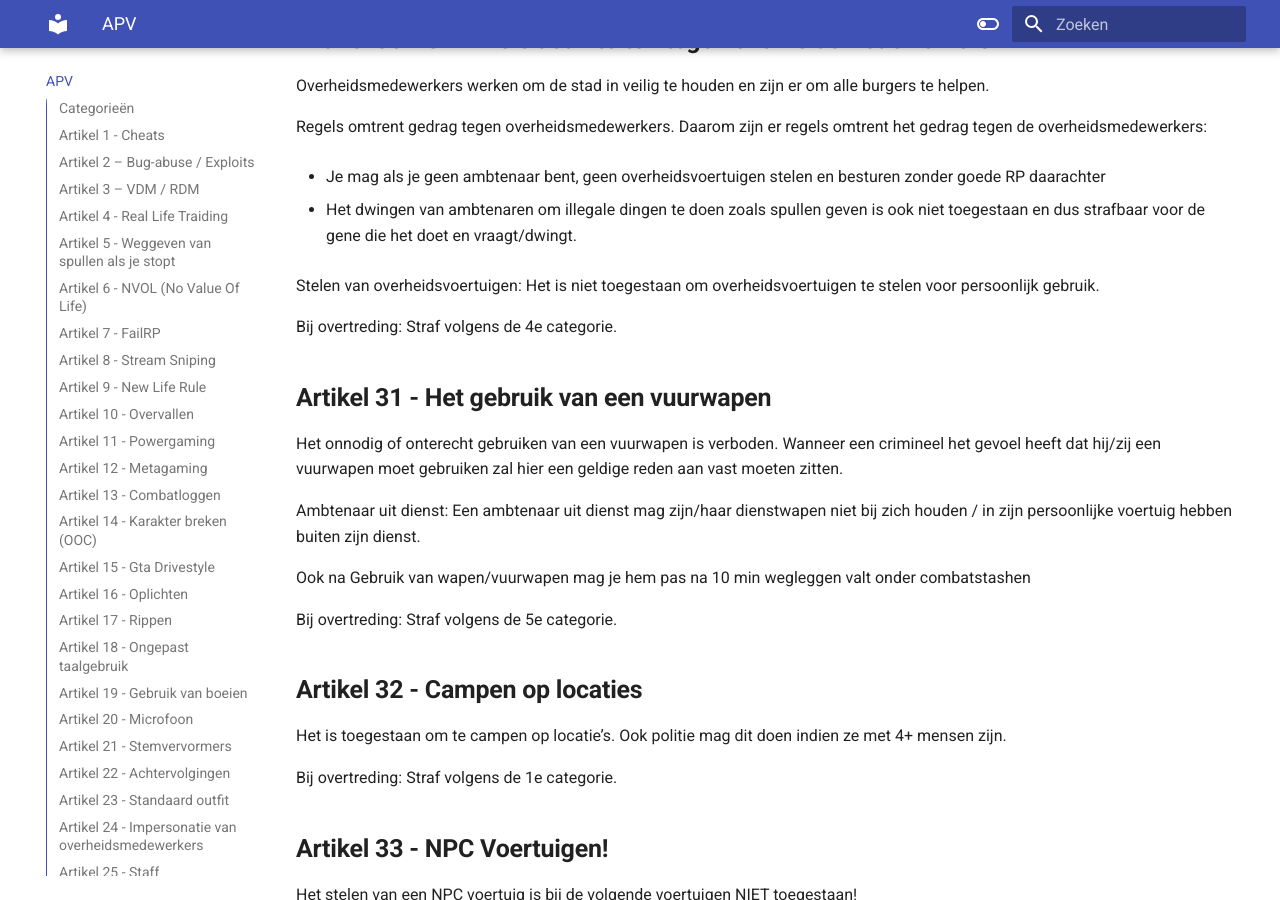
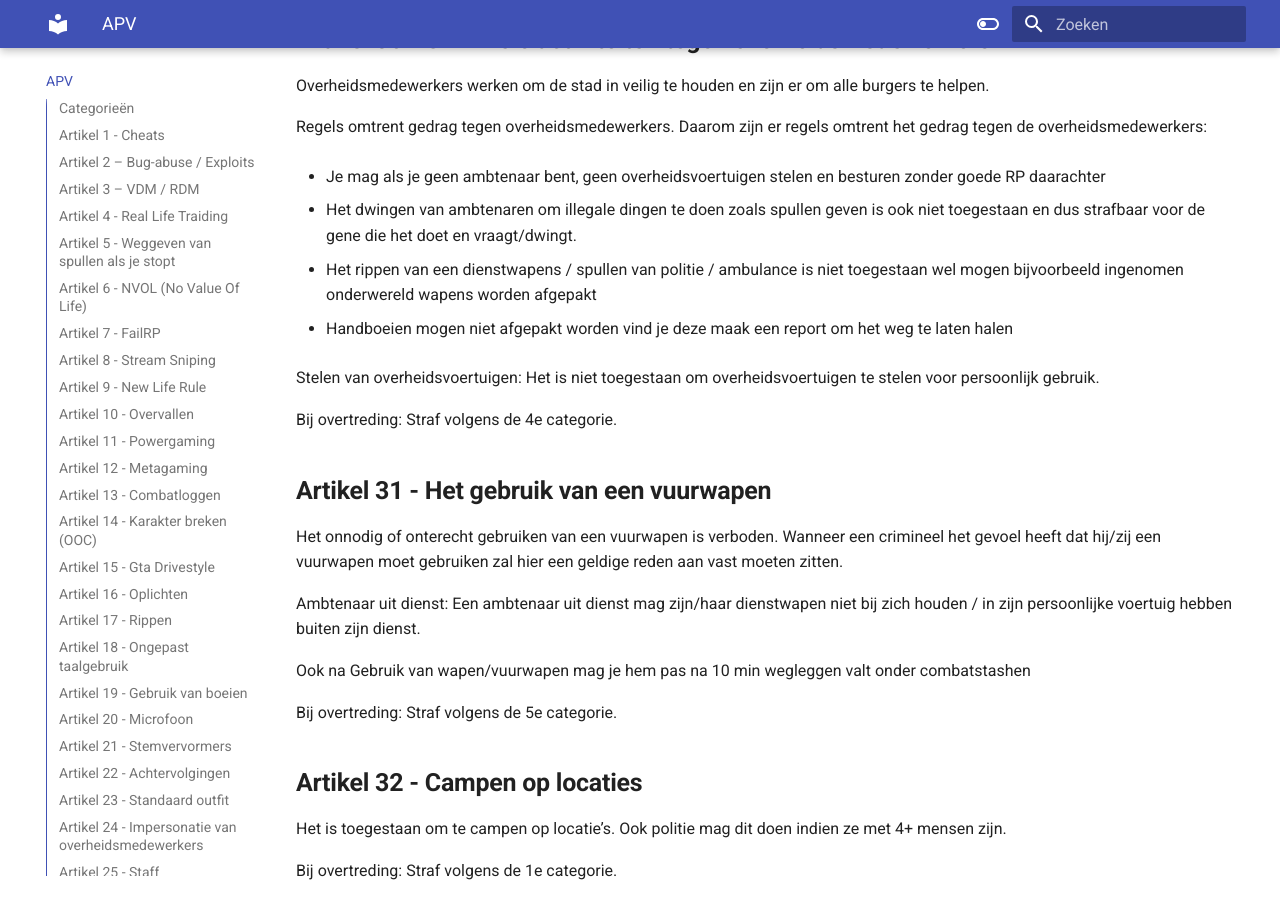
Before and after one commit to ItsGisca/apv-artis-roleplay, an MkDocs documentation site: the page built from docs/index.md, in a window 1280 px wide and 900 px high, scrolled down 10941 px. Built offline with MkDocs 1.6.1 and Material for MkDocs 9.7.7, drawn with Linux system fonts in a browser that asks for light colours.

```diff
--- a/docs/index.md
+++ b/docs/index.md
@@ -440,6 +440,10 @@
 
 *	Het dwingen van ambtenaren om illegale dingen te doen zoals spullen geven is ook niet toegestaan en dus strafbaar voor de gene die het doet en vraagt/dwingt.
 
+* 	Het rippen van een dienstwapens / spullen van politie / ambulance is niet toegestaan wel mogen bijvoorbeeld ingenomen onderwereld wapens worden afgepakt
+
+* 	Handboeien mogen niet afgepakt worden vind je deze maak een report om het weg te laten halen
+
 Stelen van overheidsvoertuigen: Het is niet toegestaan om overheidsvoertuigen te stelen voor persoonlijk gebruik.
 
 Bij overtreding: Straf volgens de 4e categorie.
```
